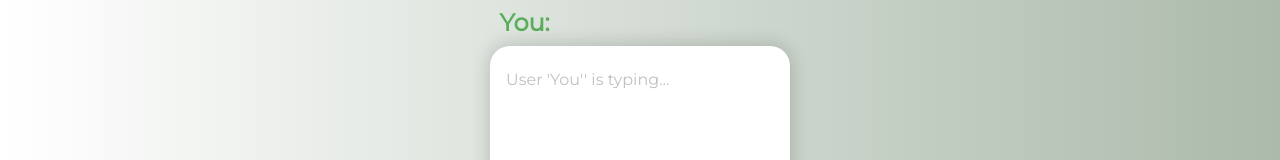
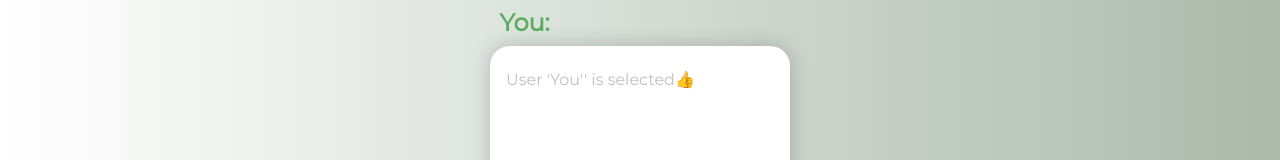
Before and after one commit to visua77/quickchannel-codetest, a React (Create React App) app: page / in a window 1280 px wide. Both pictures are taken after a click on the element "You". Shown: the part 164-324 px from the top of the page. Built offline with nearby package versions, Linux system fonts and the light colour scheme.

Commit message:
cleaning up

```diff
--- a/src/App.js
+++ b/src/App.js
@@ -14,9 +14,6 @@ const App=()=> {
   const [chatMsg, setChatMsg] = useState('')
   const [submit, setSubmit] = useState(false)
 
-  console.log('msg',chatMsg)
-  console.log('usr',user)
-
   useEffect(()=> {
 
     if(chatMsg!=='' && user!==undefined)setChatHistory(prevState => [...chatHistory, {
@@ -24,7 +21,6 @@ const App=()=> {
       msg: chatMsg
     }])
     setChatMsg('')
-    console.log('array', chatHistory)
     setSubmit(false)
 
   },[submit])
--- a/src/components/Chat.js
+++ b/src/components/Chat.js
@@ -7,7 +7,7 @@ const Chat = ({chatHistory,users,user})=> {
         {user !== undefined ? <span className="display-user">{user}:</span>:<span className="display-user">Please select user...</span>}
         <div className="chat-card">
             <div className="container">
-            {user !== undefined ?<span className="user">User '{user}'' is typing...</span>:null}
+            {user !== undefined ?<span className="user">User '{user}'' is selected👍</span>:null}
                 {user !== undefined  ? chatHistory.filter(itm => itm.msg !== '').map(msg=> (
                     <div key={Math.random()}>
                         {msg.userName!==undefined ?
--- a/src/components/Header.js
+++ b/src/components/Header.js
@@ -2,7 +2,6 @@ import React from 'react'
 import Users from './Users'
 
 const Header = ({users,user,setUser})=>{
-    console.log(user)
     return(
         <div className="header-nav">
             <h1>Chat app</h1>
--- a/src/components/Users.js
+++ b/src/components/Users.js
@@ -3,8 +3,8 @@ import React from 'react'
 const Users = ({users,user,setUser})=> {
     return(
         <nav>
-        <span className="strong">Set User:</span> {users.map(usr=>(<span key={usr} className={usr.includes(user) ? "user-nav-active":"user-nav"}
-        onClick={()=> setUser(usr)}>{usr}</span>))}
+          <span className="strong">Set User:</span> {users.map(usr=>(<span key={usr} className={usr.includes(user) ? "user-nav-active":"user-nav"}
+          onClick={()=> setUser(usr)}>{usr}</span>))}
         </nav>
     )
 }
```
Also changed, not shown: 1 other file (tests, documents, lock files or other folders).
